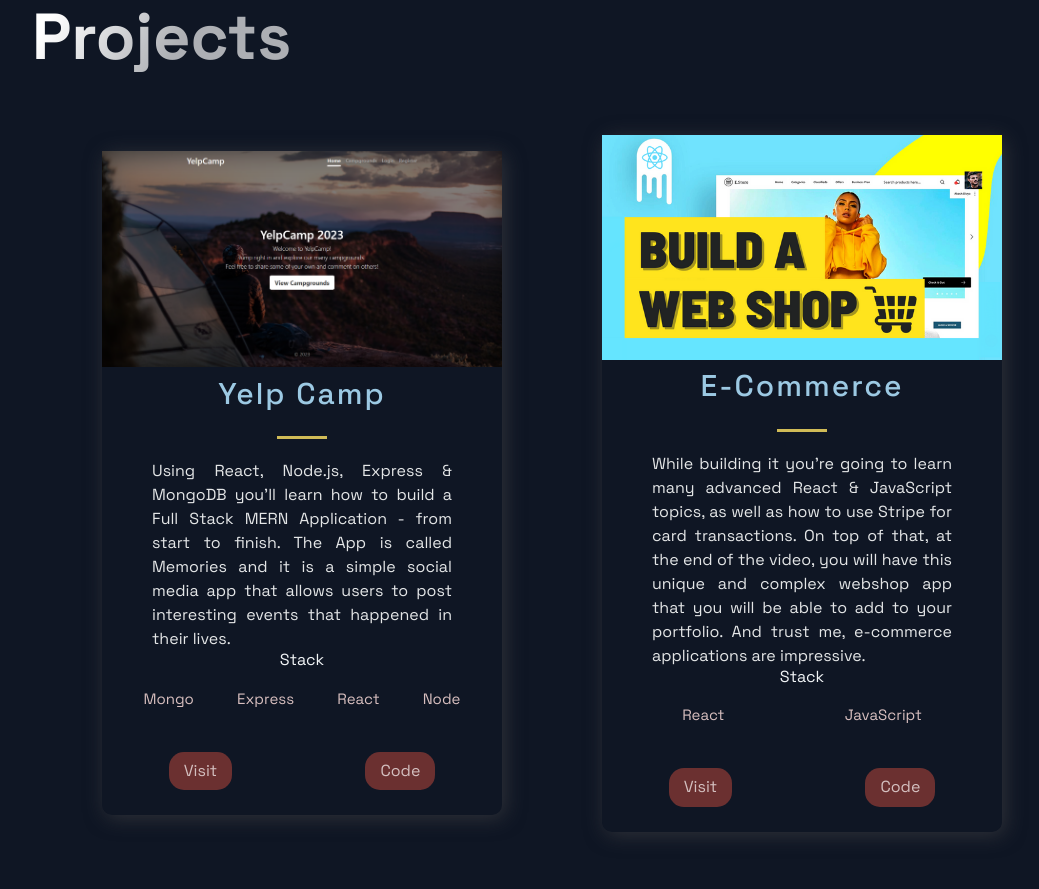
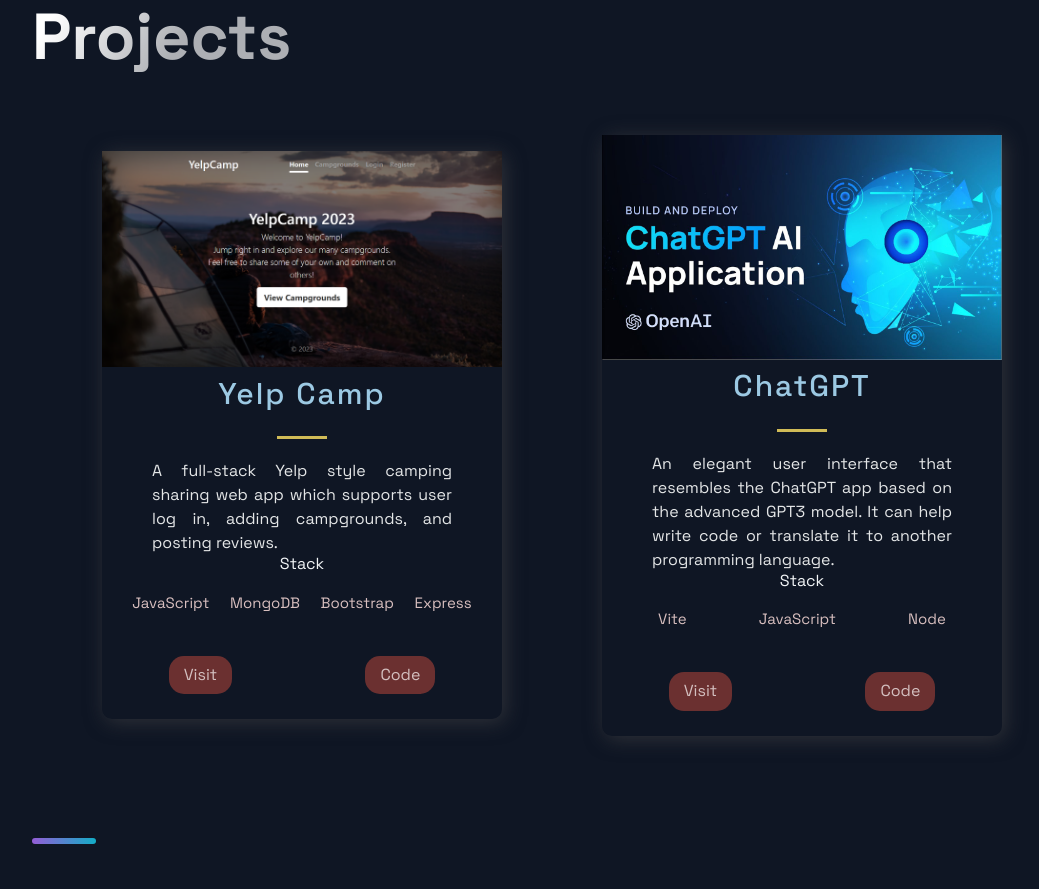
Before and after one commit to yingzhuo1994/portfolio_website, a Next.js app: page / in a window 1280 px wide. Shown: the part 700-1589 px from the top of the page, without its empty margins (88-1127 px from the left). Built offline with nearby package versions, Linux system fonts and the light colour scheme.

Commit message:
renew projects content

```diff
--- a/src/constants/constants.js
+++ b/src/constants/constants.js
@@ -1,20 +1,20 @@
 export const projects = [
   {
     title: 'Yelp Camp',
-    description: "Using React, Node.js, Express & MongoDB you'll learn how to build a Full Stack MERN Application - from start to finish. The App is called Memories and it is a simple social media app that allows users to post interesting events that happened in their lives.",
-      image: '/images/yelpcamp.png',
-      tags: ['Mongo', 'Express', 'React', 'Node'],
+    description: "A full-stack Yelp style camping sharing web app which supports user log in, adding campgrounds, and posting reviews.",
+    image: '/images/yelpcamp.png',
+    tags: ['JavaScript', 'MongoDB', 'Bootstrap', 'Express'],
     source: 'https://github.com/yingzhuo1994/YelpCamp',
     visit: 'https://yelpcamp2023.vercel.app/',
     id: 0,
   },
   {
-    title: 'E-Commerce',
-    description:"While building it you're going to learn many advanced React & JavaScript topics, as well as how to use Stripe for card transactions. On top of that, at the end of the video, you will have this unique and complex webshop app that you will be able to add to your portfolio. And trust me, e-commerce applications are impressive.",
-    image: '/images/2.png',
-    tags: ['React', 'JavaScript'],
-    source: 'https://google.com',
-    visit: 'https://google.com',
+    title: 'ChatGPT',
+    description: "An elegant user interface that resembles the ChatGPT app based on the advanced GPT3 model. It can help write code or translate it to another programming language.",
+    image: '/images/chatgpt.png',
+    tags: ['Vite', 'JavaScript', 'Node'],
+    source: 'https://github.com/yingzhuo1994/open_ai_codex',
+    visit: 'https://codex-2023.vercel.app/',
     id: 1,
   },
   // {
```
Also changed, not shown: public/images/chatgpt.png (added), public/images/yelpcamp.png.
